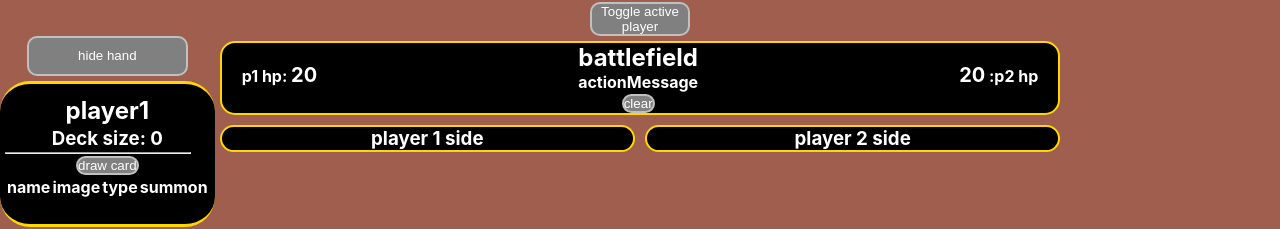
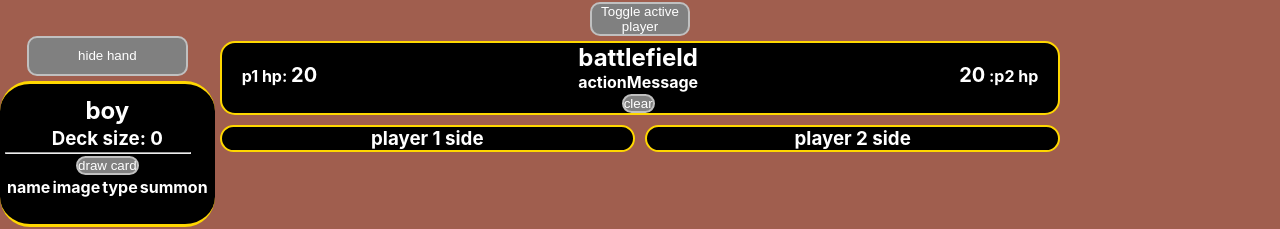
Before and after one commit to b-blom/react-sandbox, a React (Create React App) app: page /arena in a window 1280 px wide. Both pictures are taken after a click on the button "log in". Shown: the part 168-397 px from the top of the page. Built offline with nearby package versions, Linux system fonts and the light colour scheme.

Commit message:
add name to player hand

```diff
--- a/src/game/Arena.jsx
+++ b/src/game/Arena.jsx
@@ -26,6 +26,7 @@ export default function Arena() {
     setPlayer1BattlefieldCreatures,
 
     player2Hp,
+    player2Name,
     setPlayer2Hp,
     player2Deck,
     setPlayer2Deck,
@@ -107,7 +108,11 @@ export default function Arena() {
                       opacity: '0%',
                     }
               }>
-              <Player1Hand player='player1' opponent='player2' />
+              <Player1Hand
+                playerName={player1Name}
+                player='player1'
+                opponent='player2'
+              />
             </div>
           </div>
           <div className=' col flex-stretch flex-grow battlefield-background'>
@@ -232,7 +237,11 @@ export default function Arena() {
                   ? null
                   : { opacity: '0%' }
               }>
-              <Player2Hand />
+              <Player2Hand
+                playerName={player2Name}
+                player='player1'
+                opponent='player2'
+              />
             </div>
           </div>
         </div>
--- a/src/game/cards/renderComponents/Player1Hand.jsx
+++ b/src/game/cards/renderComponents/Player1Hand.jsx
@@ -39,7 +39,7 @@ export default function Player1Hand(props) {
   }
   return (
     <div className='player-hand'>
-			<h2 className='margin-t-b-2'>{props.player}</h2>
+      <h2 className='margin-t-b-2'>{props.playerName}</h2>
       <h3 className='margin-t-b-2'>
         Deck size: {JSON.stringify(player1Deck.length)}
       </h3>
@@ -52,8 +52,7 @@ export default function Player1Hand(props) {
         className='arena-button'
         onClick={() => {
           drawCard();
-				}}
-			>
+        }}>
         draw card
       </button>
       <table>
@@ -145,8 +144,7 @@ export default function Player1Hand(props) {
                           alert('not enough mana');
                         }
                       }
-										}}
-									>
+                    }}>
                     {card.type === 'instant' ? `cast: ${card.cost}` : 'summon'}
                   </button>
                 </td>
--- a/src/game/cards/renderComponents/Player2Hand.jsx
+++ b/src/game/cards/renderComponents/Player2Hand.jsx
@@ -39,7 +39,7 @@ export default function Player2Hand(props) {
   }
   return (
     <div className='player-hand'>
-			<h2 className='margin-t-b-2'>{props.player}</h2>
+      <h2 className='margin-t-b-2'>{props.playerName}</h2>
       <h3 className='margin-t-b-2'>
         Deck size: {JSON.stringify(player2Deck.length)}
       </h3>
@@ -52,8 +52,7 @@ export default function Player2Hand(props) {
         className='arena-button'
         onClick={() => {
           drawCard();
-				}}
-			>
+        }}>
         draw card
       </button>
       <table>
@@ -137,8 +136,7 @@ export default function Player2Hand(props) {
                         newPlayerHand.splice(index, 1);
                         setPlayer2Hand(newPlayerHand);
                       }
-										}}
-									>
+                    }}>
                     {card.type === 'instant' ? `cast: ${card.cost}` : 'summon'}
                   </button>
                 </td>
```
Lines whose indentation alone changed are shown as unchanged.
